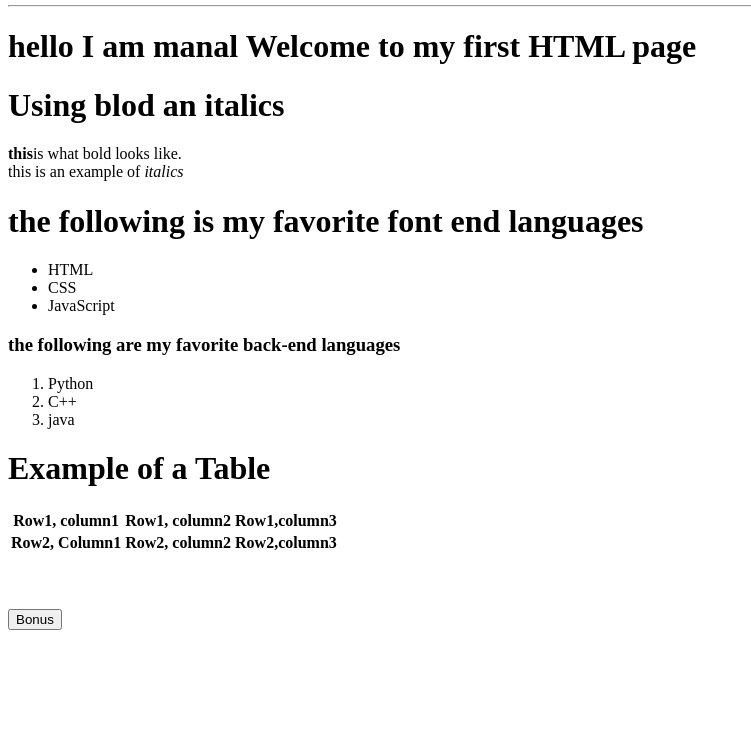
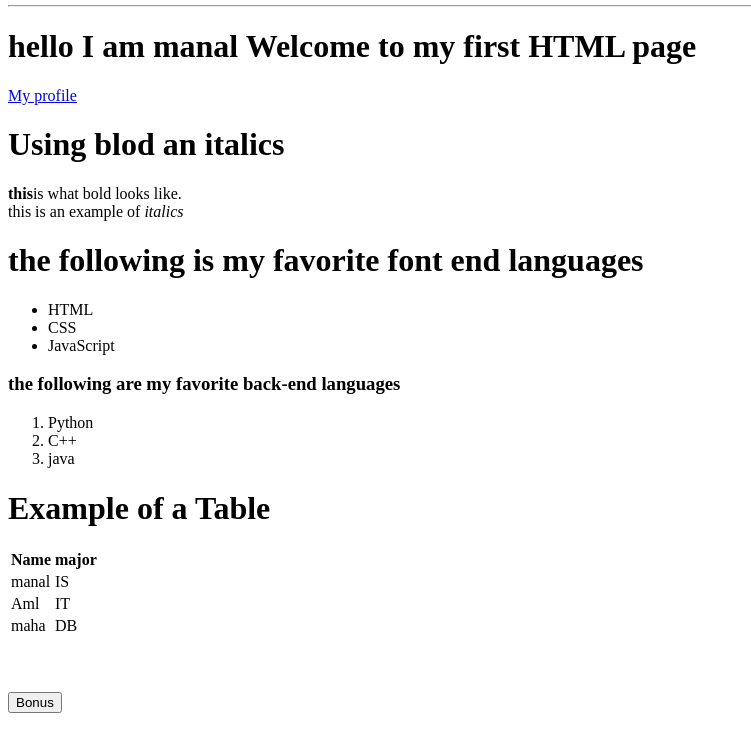
Before and after one commit to Tuwaiq-SE-Jouf/week01_day02_HTML, a plain HTML site: page webA.html in a window 1280 px wide. Shown: the part 29-780 px from the top of the page, without its empty margins (0-751 px from the left). Drawn offline with Linux system fonts and the light colour scheme.

Commit message:
homework submit

```diff
--- a/webA.html
+++ b/webA.html
@@ -7,7 +7,7 @@
     <img src="image1.png" alt="imge." width="100%">
     <hr/>
     <h1>hello I am manal Welcome to my first HTML page </h1>
-    <linke href="this is a link to my github"/>
+    <a href="https://github.com/ManalAlkuraya" target="_blank"> My profile </a>
     <h1>Using blod an italics</h1>
     <p><b>this</b>is what bold looks like. <br/>
     this is an example of <i>italics</i></p>
@@ -26,15 +26,21 @@
 <h1>Example of a Table</h1>
 <table>
     <tr>
-        <th>Row1, column1</th>
-        <th> Row1, column2</th>
-        <th> Row1,column3</th>
+        <th>Name</th>
+        <th> major</th>
 
     </tr>
     <tr>
-        <th>Row2, Column1</th>
-        <th>Row2, column2</th>
-        <th> Row2,column3</th>
+        <td>manal</td>
+        <td>IS </td>
+    </tr>
+    <tr>
+        <td>Aml</td>
+        <td>IT</td>
+    </tr>
+    <tr>
+        <td>maha </td>
+        <td>DB</td>
     </tr>
 </table>
 <br/><br/><br/>
```
